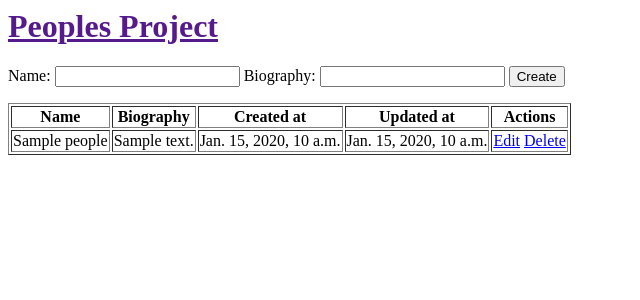
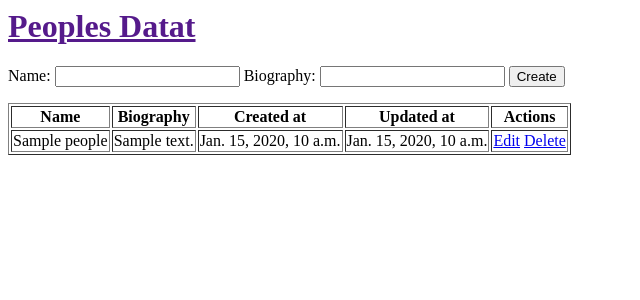
Before and after one commit to aka-andiska/peoples, a Django app: page / in a window 1280 px wide. Shown: the top 300 px of the page, without its empty margins (0-640 px from the left). Run offline with Django 3.2, Linux system fonts and the light colour scheme; tables that the repository leaves empty hold one stand-in row (values such as "Sample post").

Commit message:
change html file again

```diff
--- a/apps/people_app/templates/people_app/index.html
+++ b/apps/people_app/templates/people_app/index.html
@@ -4,7 +4,7 @@
 </head>
 <body>
     <div>
-        <h1><a href="">Peoples Project</a></h1>
+        <h1><a href="">Peoples Datat</a></h1>
     </div>
     <form action="/create" method="post">
         {% csrf_token %}
```
